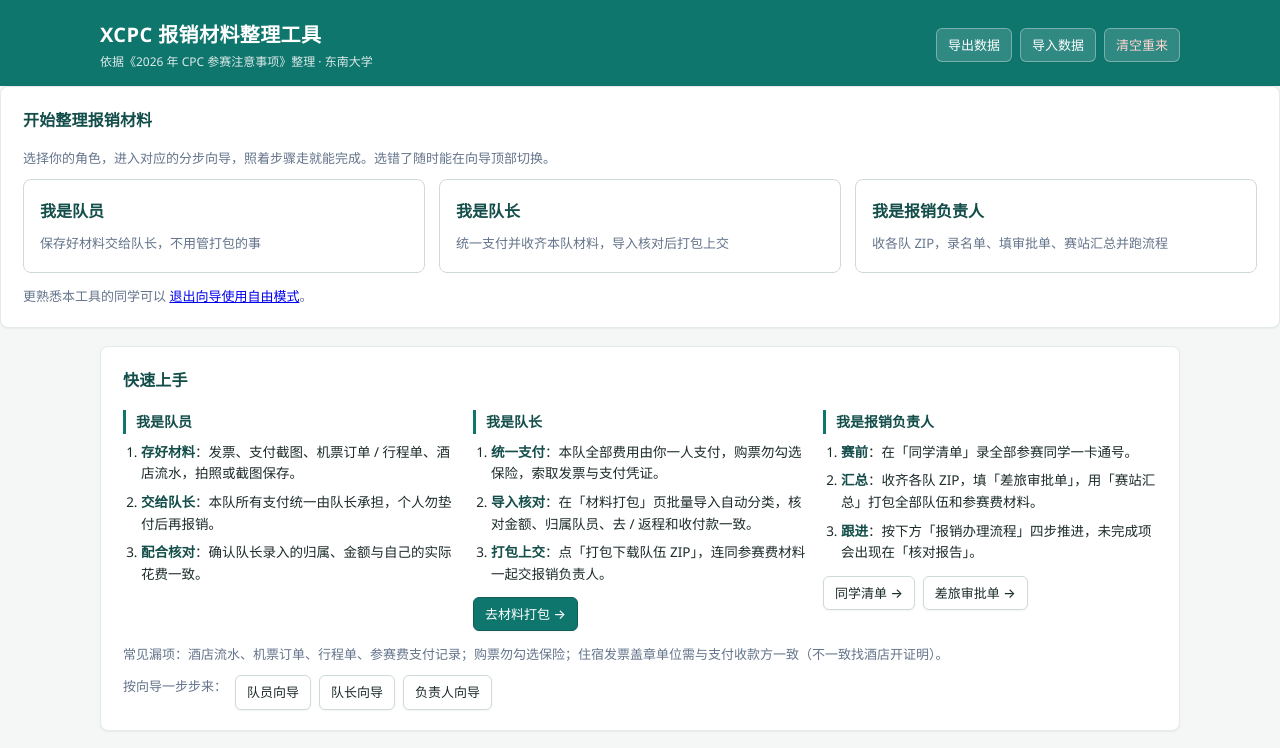
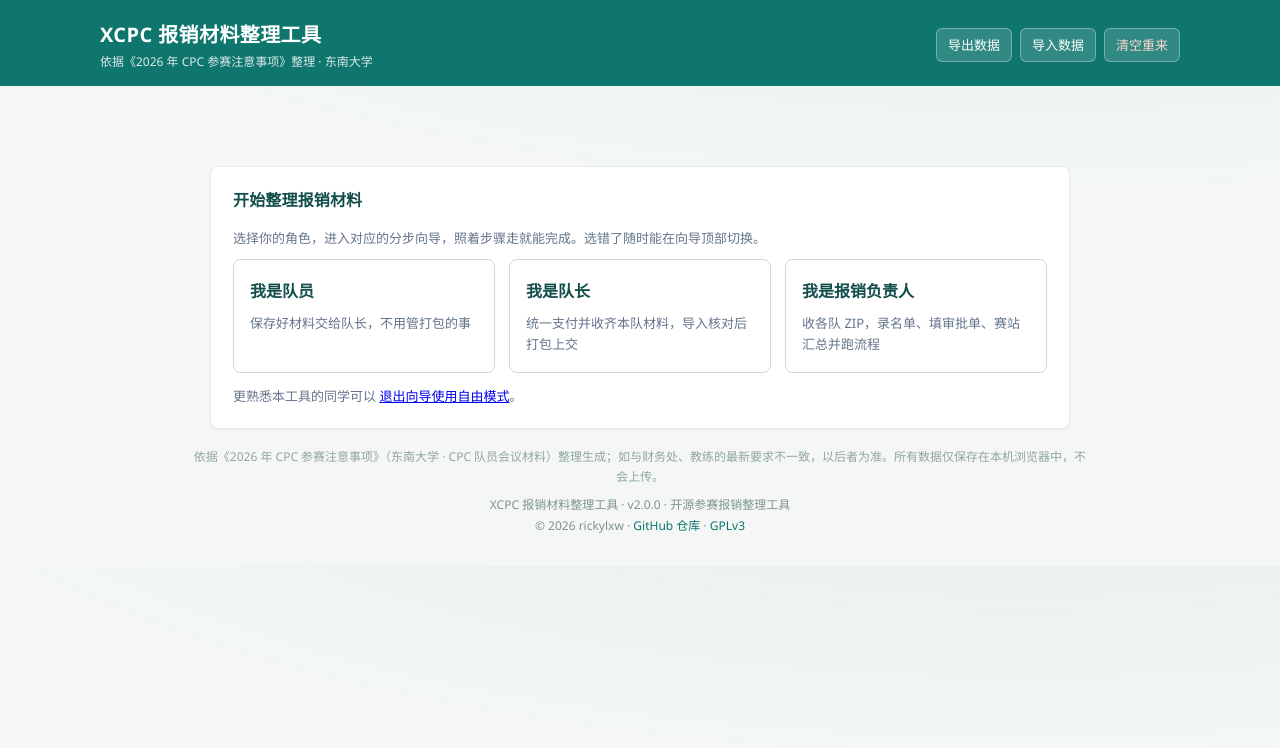
Before and after one commit to rickylxw/seu-xcpc-baoxiao, a Vue app: page / in a window 1280 px wide. Shown: the top 748 px of the page. Built offline with nearby package versions, Linux system fonts and the light colour scheme.

Commit message:
角色选择首屏只显示角色瓦片（未选角色时隐藏全部页面内容）

```diff
--- a/src/App.vue
+++ b/src/App.vue
@@ -27,8 +27,9 @@ onBeforeUnmount(() => removeEventListener('keydown', onViewerKey))
 <template>
   <TopBar />
   <WizardShell v-if="state.wizard.enabled" />
-  <TabNav v-else />
-  <main class="container">
+  <TabNav v-else-if="!state.wizard.enabled" />
+  <!-- 未选角色时首屏只显示角色选择，隐藏页面内容 -->
+  <main v-if="!state.wizard.enabled || state.wizard.role" class="container">
     <OverviewTab v-show="ui.tab === 'overview'" />
     <MembersTab v-show="ui.tab === 'members'" />
     <ApprovalTab v-show="ui.tab === 'approval'" />
--- a/src/style.css
+++ b/src/style.css
@@ -592,7 +592,8 @@ footer .foot-meta a:hover { text-decoration: underline; }
 .wiz-ok { color: var(--green); font-size: 13px; }
 .wiz-todo { color: var(--amber); font-size: 13px; }
 
-/* 角色选择瓦片（完全向导模式首屏） */
+/* 角色选择瓦片（完全向导模式首屏：仅角色选择，无页面内容） */
+.wiz-choose { max-width: 860px; margin: 10vh auto 0; }
 .wiz-tiles { display: grid; grid-template-columns: repeat(3, 1fr); gap: 14px; margin-top: 6px; }
 .wiz-tile {
   appearance: none; cursor: pointer; font: inherit; text-align: left;
```
